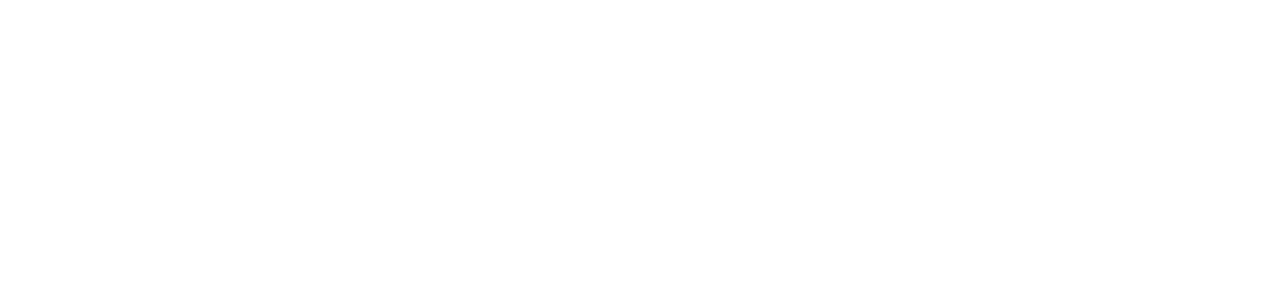
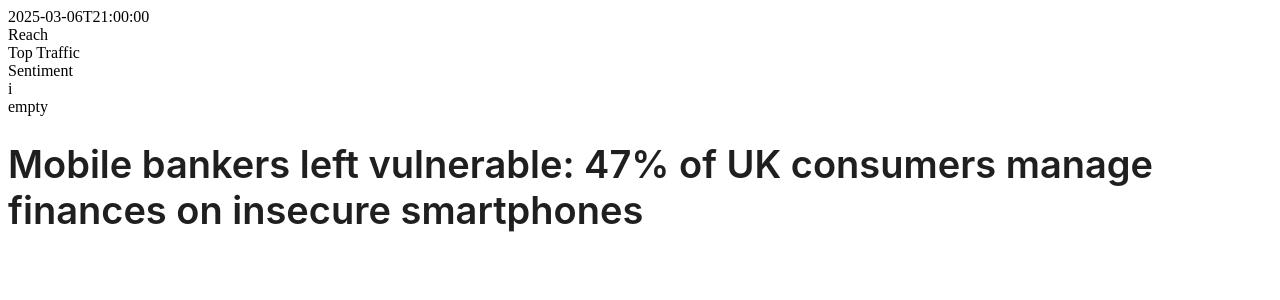
Before and after one commit to gr-sv/newsblock, a React (Create React App) app: page / in a window 1280 px wide. Shown: the top 300 px of the page. Built offline with nearby package versions, Linux system fonts and the light colour scheme.

Commit message:
Add Flex elements

```diff
--- a/src/App.js
+++ b/src/App.js
@@ -1,9 +1,30 @@
+import { Flex, Typography } from 'antd';
+import { data } from './data.js';
+const { Title } = Typography;
 
 function App() {
   return (
-    <div className="App">
+     <Flex vertical>
+		<Flex vertical='horizontal'>
+			<time datetime={data?.DP}>{data?.DP}</time>
+			<div>Reach</div>
+			<div>Top Traffic</div>
+			<div>Sentiment</div>
+			<div>i</div>
+			<div>empty</div>
+		</Flex>
 
-    </div>
+		<Flex vertical='horizontal'>
+			<Title>{data?.TI}</Title>
+		</Flex>
+		<Flex vertical='horizontal'></Flex>
+		<Flex vertical='horizontal'></Flex>
+		<Flex vertical='horizontal'></Flex>
+		<Flex vertical='horizontal'></Flex>
+		<Flex vertical='horizontal'></Flex>
+		<Flex vertical='horizontal'></Flex>
+		<Flex vertical='horizontal'></Flex>
+	 </Flex>
   );
 }
 
```
